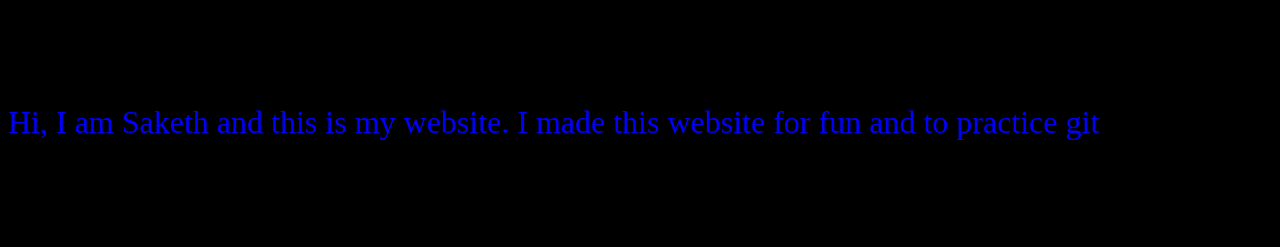
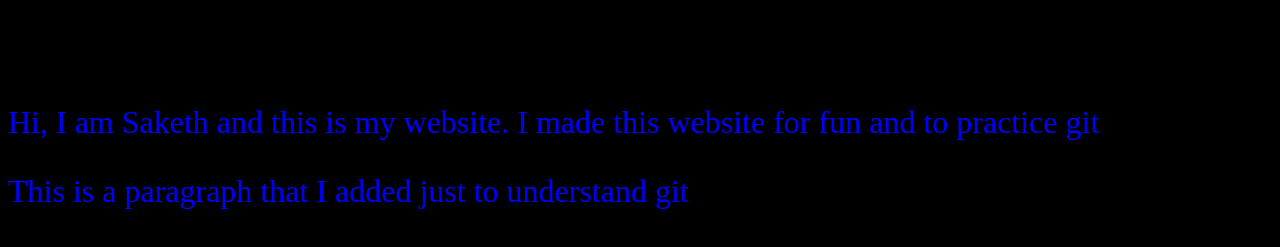
Before and after one commit to pullsaki/git-one, a plain HTML site: page index.html in a window 1280 px wide. Shown: the part 381-628 px from the top of the page. Drawn offline with Linux system fonts and the light colour scheme.

Commit message:
Add the second paragraph to the index.html body

```diff
--- a/index.html
+++ b/index.html
@@ -7,5 +7,6 @@
 	<body>
 		<h1>Welcome to my website</h1>
 		<p>Hi, I am Saketh and this is my website. I made this website for fun and to practice git</p>
+		<p>This is a paragraph that I added just to understand git</p>
 	</body>
 </html>
```
